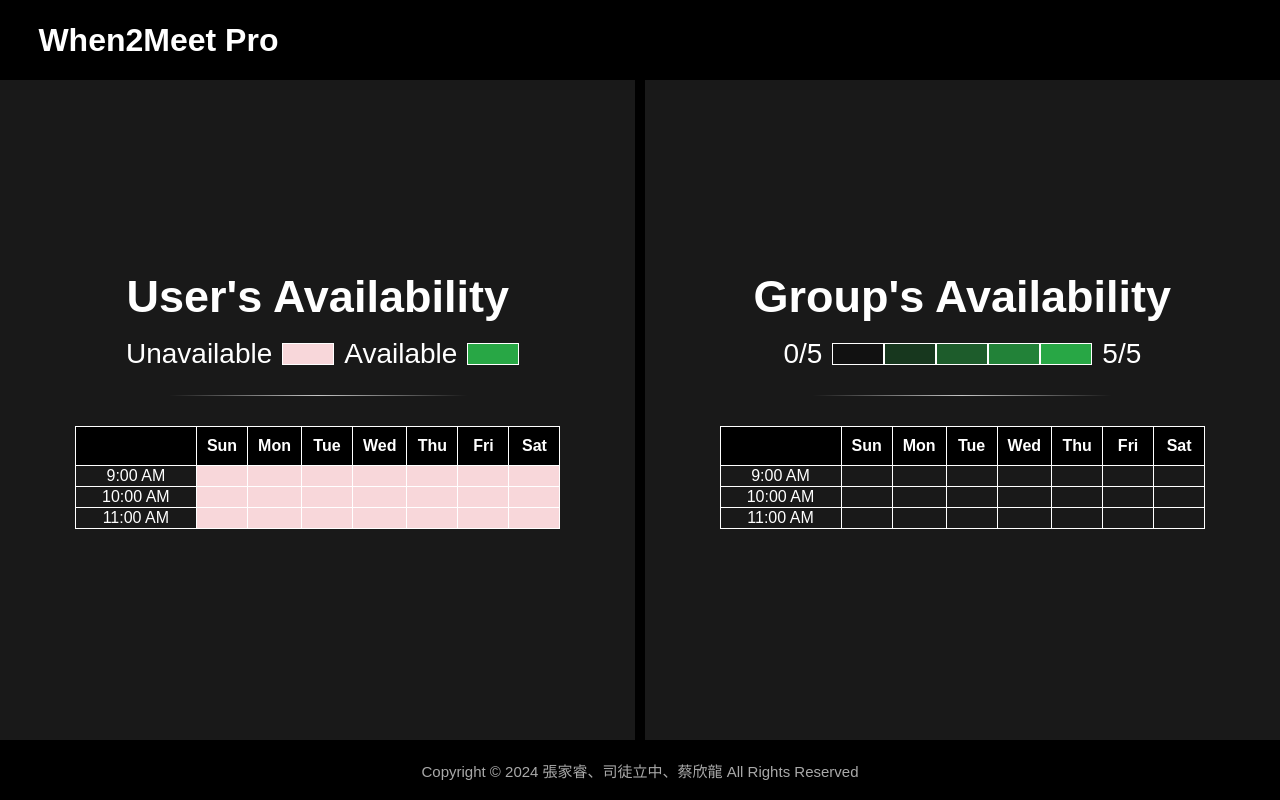
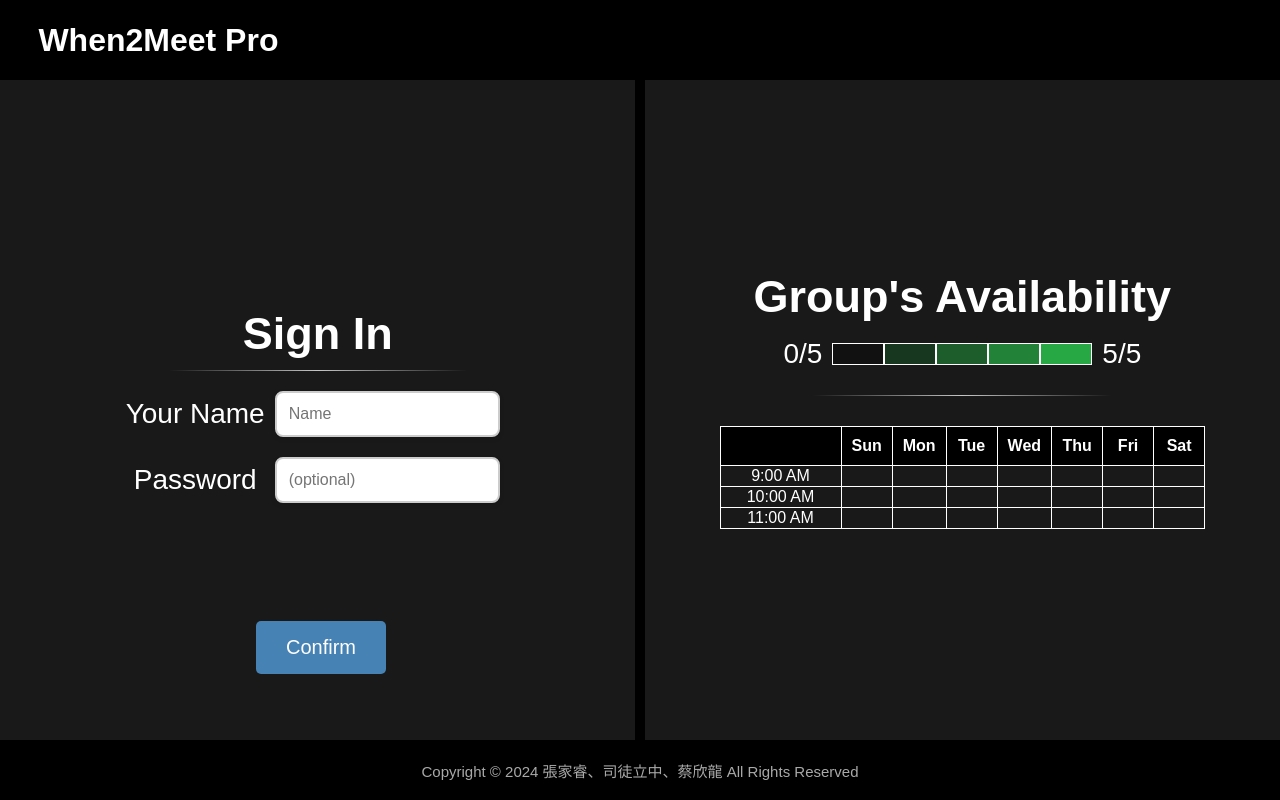
Before and after one commit to LouisChang0126/DWP_final_project_2024, a PHP site: page /html/event.html in a window 1280 px wide. Run offline with PHP 8.4, Linux system fonts and the light colour scheme; some libraries are stand-ins or nearby versions.

Commit message:
[Update] event.html

```diff
--- a/css/create.css
+++ b/css/create.css
@@ -268,7 +268,7 @@ button {
     border-radius: 5px;
     cursor: pointer;
     transition: background-color 0.3s ease;
-    z-index: 1;
+    z-index: 2;
 }
 
 button:hover {
--- a/css/event.css
+++ b/css/event.css
@@ -208,3 +208,49 @@ tbody td {
 .participants-table td {
     padding: 10px;
 }
+
+
+input[type="text"] {
+    padding: 12px;
+    width: 50%;
+    max-width: 400px;
+    border: 2px solid #ccc;
+    border-radius: 8px;
+    font-size: 16px;
+    box-shadow: 0 2px 5px rgba(0, 0, 0, 0.1);
+    transition: border-color 0.3s, box-shadow 0.3s;
+}
+
+input[type="text"]:focus {
+    border-color: #007bff;
+    box-shadow: 0 0 8px rgba(0, 123, 255, 0.5);
+}
+
+
+button {
+    position: absolute;
+    bottom: 10%;
+    left: 20%;
+    translate: transform(-50%, -50%);
+    padding: 15px 30px;
+    font-size: 20px;
+    background-color: steelblue;
+    color: white;
+    border: none;
+    border-radius: 5px;
+    cursor: pointer;
+    transition: background-color 0.3s ease;
+    z-index: 2;
+}
+
+button:hover {
+    background-color: darkblue;
+}
+
+button:active {
+    transform: scale(0.95);
+}
+
+.hidden {
+    display: none;
+}
--- a/html/event.html
+++ b/html/event.html
@@ -17,7 +17,22 @@
 
       <main>
          <div class="container">
-            <div class="section">
+            <button id="confirm">
+               Confirm
+            </button>
+            <div class="section" id="signin">
+               <h2>Sign In</h2>
+               <hr class="soft" style="width:50%;">
+               <div class="row_container">
+                  <p>Your Name</p>
+                  <input type="text" name="Name" placeholder="Name" required  style="margin:10px">
+               </div>
+               <div class="row_container">
+                  <p style="margin:8px">Password</p>
+                  <input type="text" name="Password" placeholder="(optional)" required  style="margin:10px">
+               </div>
+            </div>
+            <div class="section hidden">
                <h2>User's Availability</h2>
                <div class="row_container">
                   <p style="margin:10px">Unavailable</p>
@@ -179,7 +194,7 @@
       <footer>
          <p>Copyright © 2024 張家睿、司徒立中、蔡欣龍 All Rights Reserved</p>
       </footer>
-
+      <script src="../js/event.js"></script>
       <script src="../js/table.js"></script>
    </body>
 </html>
--- /dev/null
+++ b/js/event.js
@@ -0,0 +1,15 @@
+var btn = document.getElementById('confirm');
+
+btn.addEventListener('click', function()
+{
+    var sections = document.querySelectorAll('.section');
+    sections.forEach(section =>
+    {
+        section.classList.remove('hidden');
+        if (section.id === 'signin')
+        {
+            section.classList.add('hidden');
+        }
+    });
+    btn.classList.add('hidden');
+});
```
